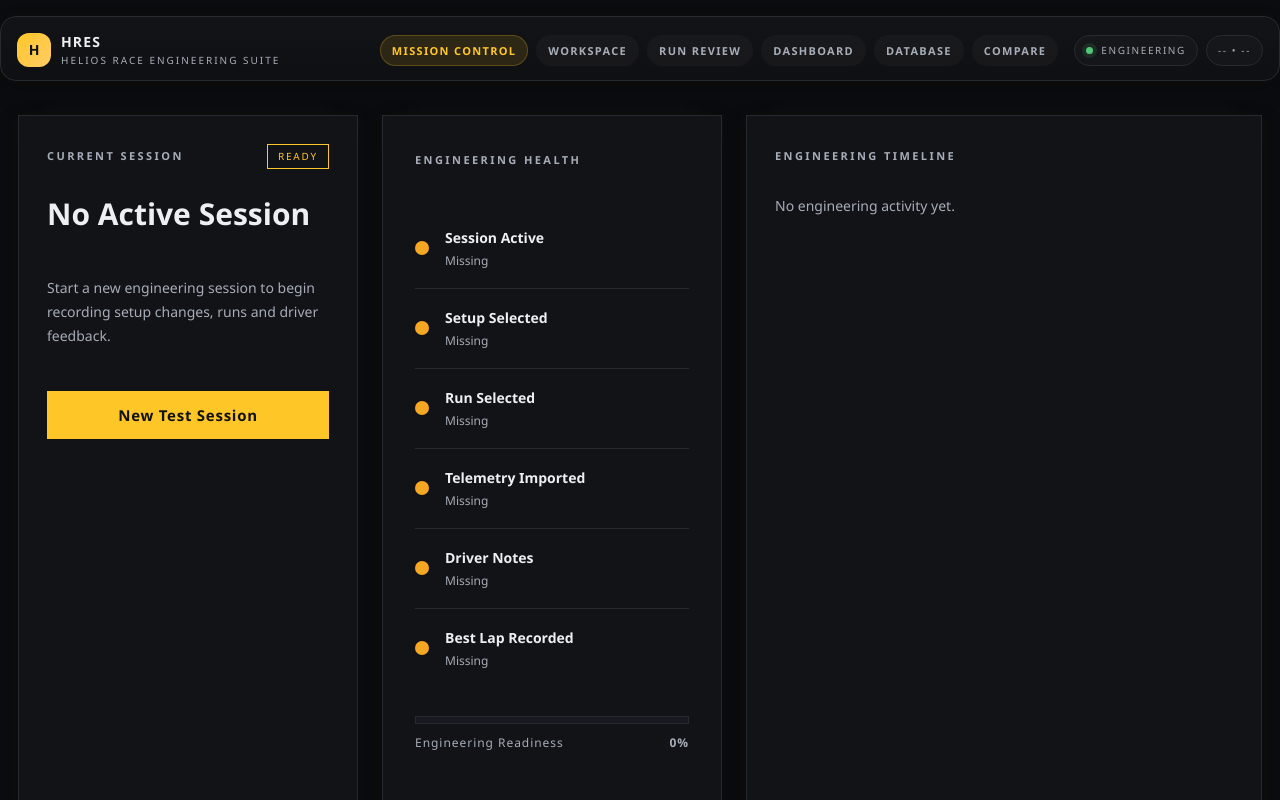
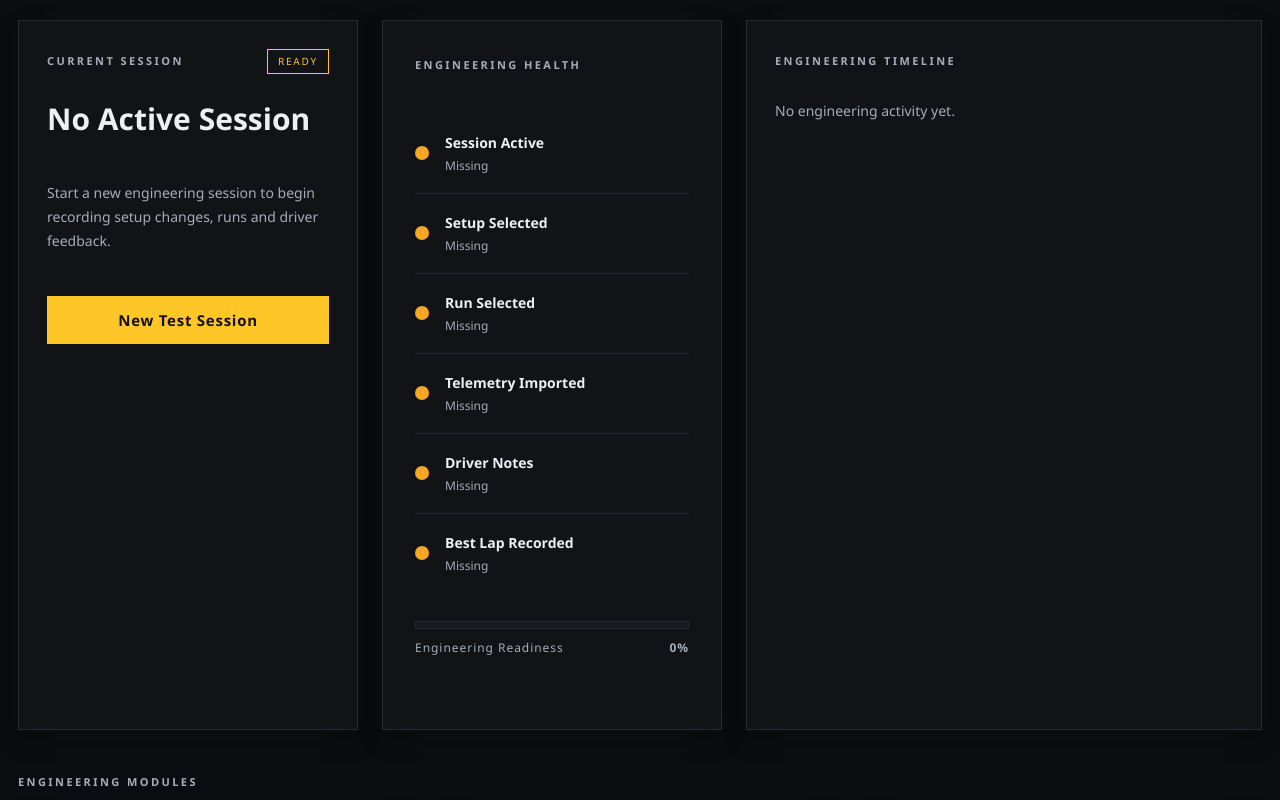
Before and after one commit to sgroot1/HRES, a React (Vite) app: page / in a window 1280 px wide. Shown: the top 800 px of the page. Built offline with nearby package versions, Linux system fonts and the light colour scheme.

Commit message:
Update App.tsx

```diff
--- a/src/App.tsx
+++ b/src/App.tsx
@@ -14,8 +14,6 @@ export default function App() {
   return (
     <BrowserRouter>
       <div className="app">
-        <AppHeader />
-
         <div className="page-shell">
           <div className="page-content">
             <Routes>
```
